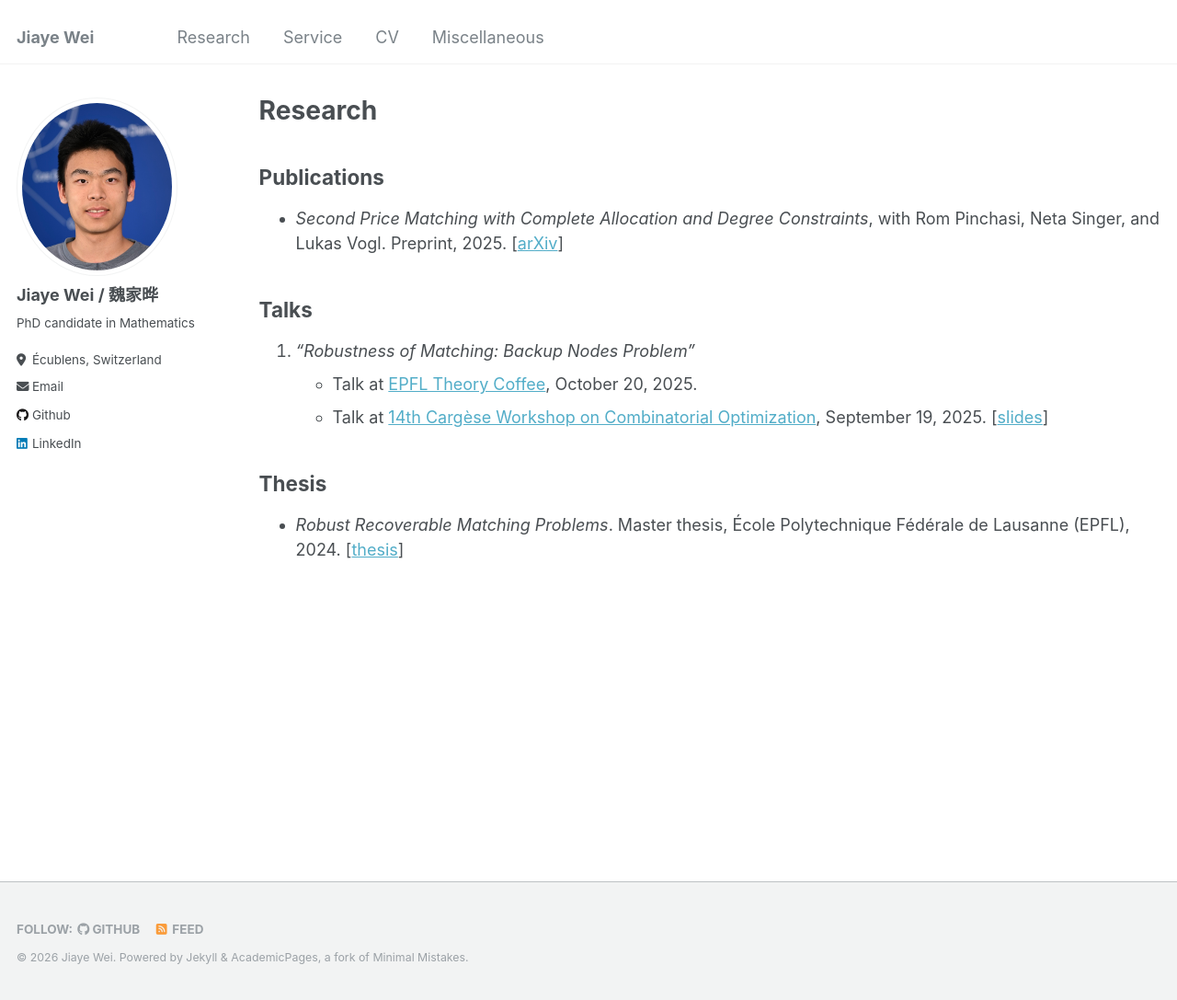
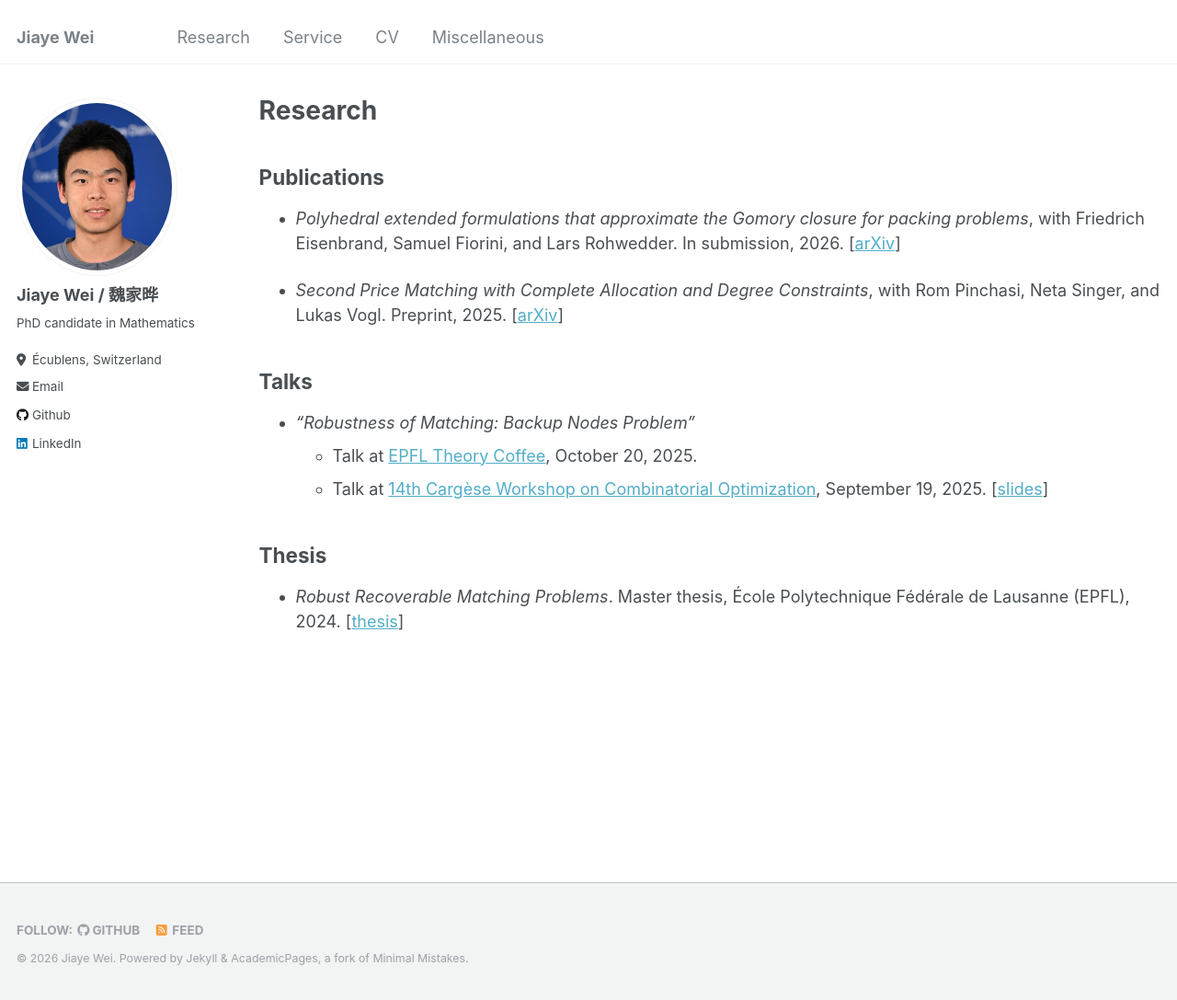
Before and after one commit to jiaye-W/jiaye-W.github.io, a Jekyll site: the page built from _pages/publications.md, in a window 1280 px wide and 1087 px high. Shown: the whole window at 92% size. Built offline with Jekyll 4.4.1, drawn with Linux system fonts in a browser that asks for light colours.

Commit message:
updates
Add a recent paper.

```diff
--- a/_pages/publications.md
+++ b/_pages/publications.md
@@ -7,13 +7,16 @@ author_profile: true
 
 ## Publications
 
+- *Polyhedral extended formulations that approximate the Gomory closure for packing problems*,
+with Friedrich Eisenbrand, Samuel Fiorini, and Lars Rohwedder. In submission, 2026. [[arXiv](https://arxiv.org/abs/2607.09222)]
+
 - *Second Price Matching with Complete Allocation and Degree Constraints*,
 with Rom Pinchasi, Neta Singer, and Lukas Vogl. Preprint, 2025. [[arXiv](https://arxiv.org/abs/2505.06005)]
 
 ## Talks
-1. *"Robustness of Matching: Backup Nodes Problem"*
-- Talk at [EPFL Theory Coffee](https://theory.epfl.ch/coffee/), October 20, 2025.
-- Talk at [14th Cargèse Workshop on Combinatorial Optimization](https://www.cargese.org/2025/), September 19, 2025. [[slides](https://jiaye-W.github.io/files/Cargese_190925.pdf)]
+- *"Robustness of Matching: Backup Nodes Problem"*
+  - Talk at [EPFL Theory Coffee](https://theory.epfl.ch/coffee/), October 20, 2025.
+  - Talk at [14th Cargèse Workshop on Combinatorial Optimization](https://www.cargese.org/2025/), September 19, 2025. [[slides](https://jiaye-W.github.io/files/Cargese_190925.pdf)]
 
 ## Thesis
 
```
Also changed, not shown: _pages/about.md (+1 -1 lines).
